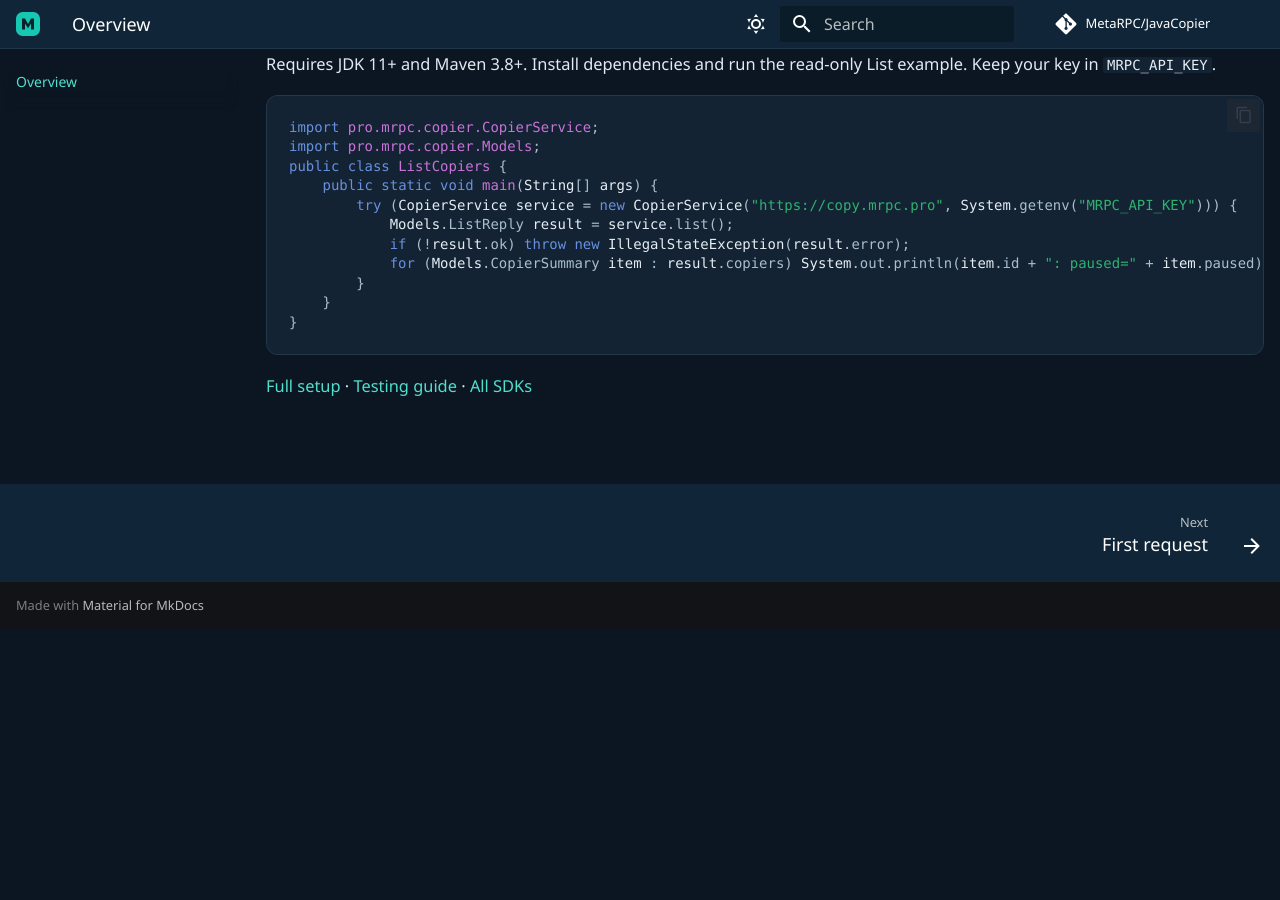
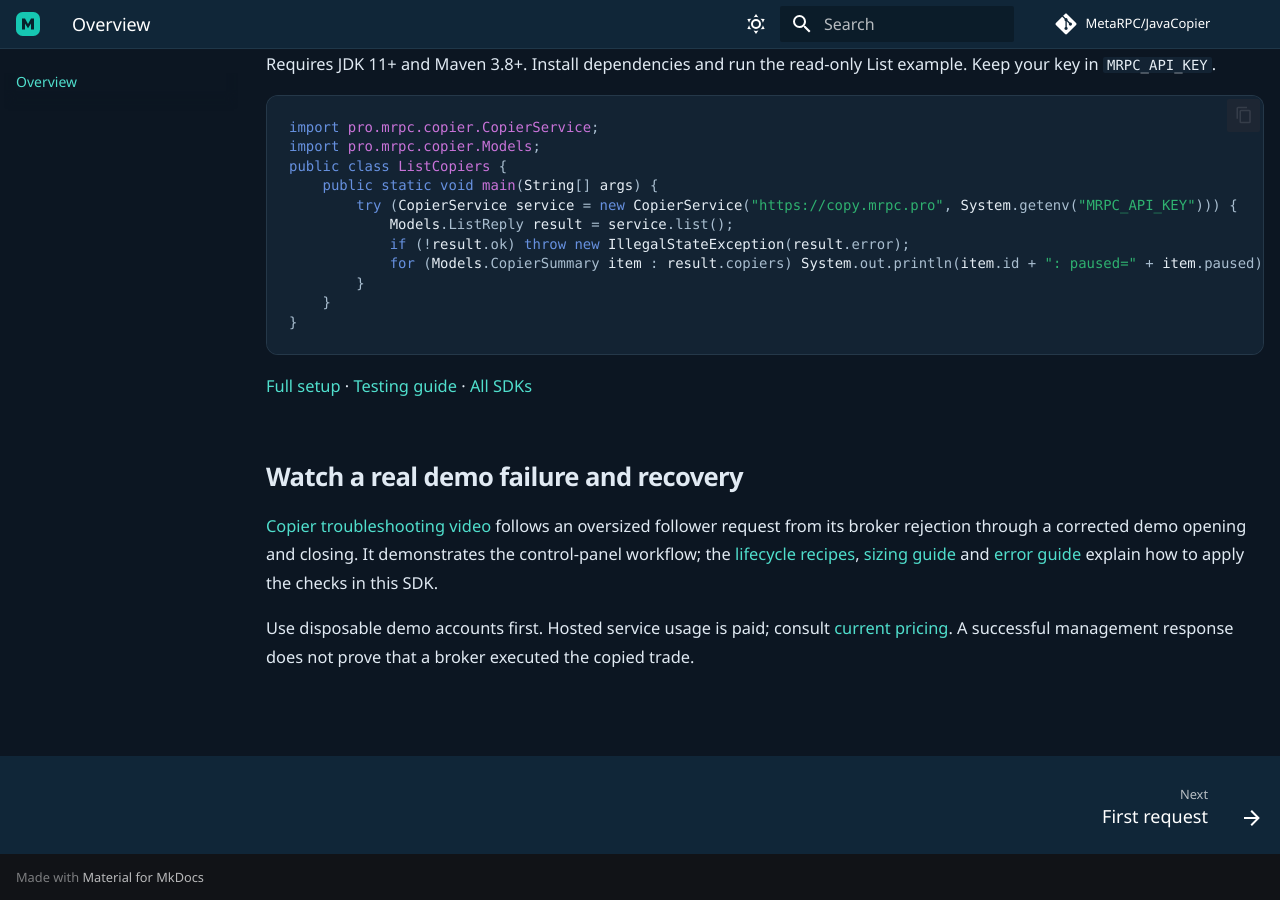
Before and after one commit to MetaRPC/JavaCopier, an MkDocs documentation site: the page built from docs/index.md, in a window 1280 px wide and 900 px high, scrolled down 1119 px. Built offline with MkDocs 1.6.1 and Material for MkDocs 9.7.7, drawn with Linux system fonts in a browser that asks for light colours; comment, search, counter and statistics services are not loaded; before the commit the page ends 1748 px from its top, so only the background shows below that.

Commit message:
Connect SDK quickstarts with demo tutorials and troubleshooting

````diff
--- a/docs/index.md
+++ b/docs/index.md
@@ -51,3 +51,9 @@
 ```
 
 [Full setup](quickstart.md) · [Testing guide](testing.md) · [All SDKs](sdks.md)
+
+## Watch a real demo failure and recovery
+
+[Copier troubleshooting video](https://mrpc.pro/tutorials/console/copier-troubleshooting) follows an oversized follower request from its broker rejection through a corrected demo opening and closing. It demonstrates the control-panel workflow; the [lifecycle recipes](recipes.md), [sizing guide](sizing.md) and [error guide](troubleshooting.md) explain how to apply the checks in this SDK.
+
+Use disposable demo accounts first. Hosted service usage is paid; consult [current pricing](https://mrpc.pro/#pricing). A successful management response does not prove that a broker executed the copied trade.
````
Also changed, not shown: README.md (+8 -0 lines).
